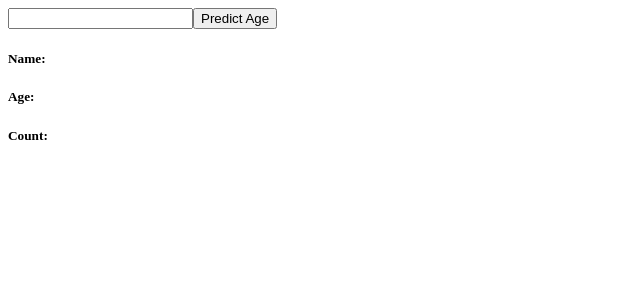
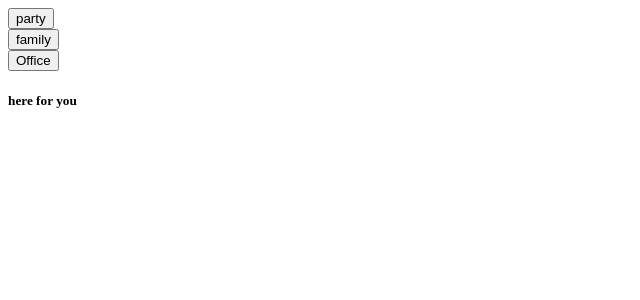
Before and after one commit to MANI1499/Reatup, a React (Create React App) app: page / in a window 1280 px wide. Shown: the top 300 px of the page, without its empty margins (0-640 px from the left). Built offline with nearby package versions, Linux system fonts and the light colour scheme.

Commit message:
test completed for api interaction

```diff
--- a/src/App.js
+++ b/src/App.js
@@ -6,33 +6,59 @@ import { useEffect, useState } from 'react';
 
 function App() {
 
-  const [ text, setText ] = useState('');
-  const [gottenText, setGottenText ] = useState({});
+  const [ office ] = useState('office');
+  const [ party ] = useState('party');
+  const [ family ] = useState('family');
+  const [gottenText, setGottenText ] = useState({
+    excuse: 'here for you',
+    id: 1,
+  });
 
-const getPredict=() =>{
-  axios.get(`https://api.agify.io/?name=${text}`)
-  .then((res) => {
-    console.log(res.data)
-      setGottenText(res.data);
-  })
-}
+  const getParty =() =>{
+    axios.get(`https://excuser-three.vercel.app/v1/excuse/${party}/`)
+    .then((res) => {
+      console.log(res.data[0])
+      setGottenText(res.data[0])
+    })
+  }
+
+  const getFamily =() =>{
+    axios.get(`https://excuser-three.vercel.app/v1/excuse/${family}/`)
+    .then((res) => {
+      setGottenText(res.data[0])
+    })
+  }
+
+  const getOffice =() =>{
+    axios.get(`https://excuser-three.vercel.app/v1/excuse/${office}/`)
+    .then((res) => {
+      setGottenText(res.data[0])
+    })
+  }
 
 
   return (
     <div>
-        <input
-        defaultValue={text}
-        onChange={(e) =>{setText(e.target.value)}}
-        />
-        <button
-        onClick={ getPredict }
-        >
-            Predict Age
-        </button>
-        <h5>Name: { gottenText?.name }</h5>
-        <h5>Age: { gottenText?.age }</h5>
-        <h5>Count: { gottenText?.count }</h5>
+       <button
+       onClick={getParty}
+       >
+        party
+       </button><br />
 
+       <button
+       onClick={getFamily}
+       >
+        family
+       </button><br />
+
+       <button
+       onClick={getOffice}
+       >
+        Office
+       </button><br />
+
+       <h5>{ gottenText?.excuse }</h5>
+       <h5>{ gottenText?.category }</h5>
     </div>
 )
 }
```
Also changed, not shown: src/components/Text.js (+15 -11 lines).
